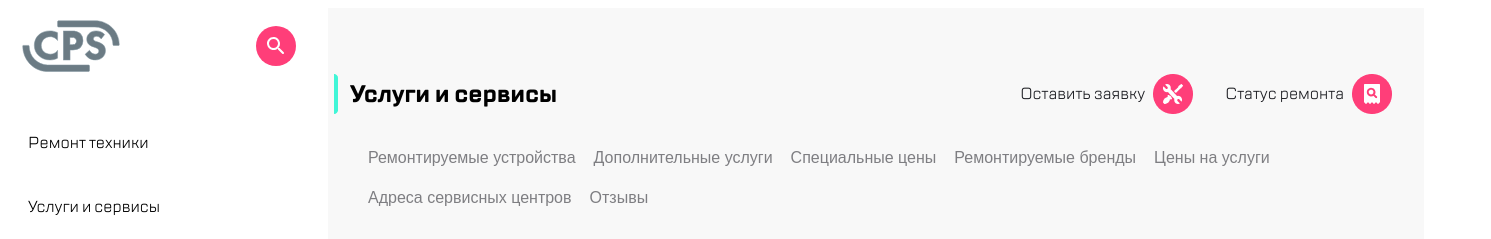
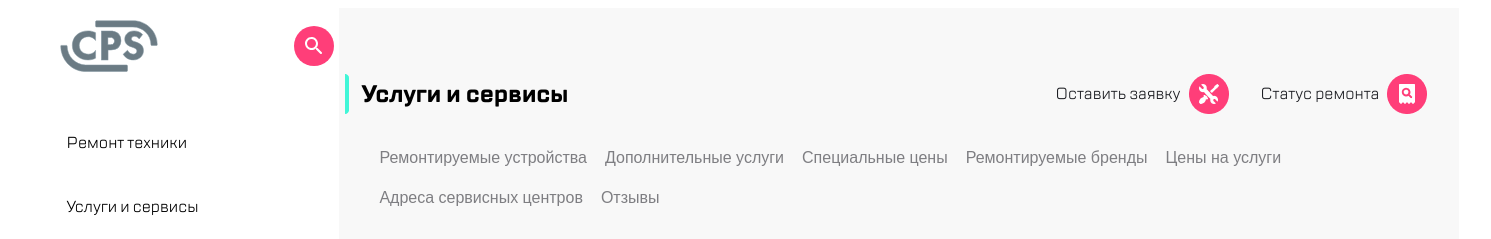
Before and after one commit to penguinmirage/kata-webcore-finalproject, a website built with webpack: page src/index.html in a window 1280 px wide. Shown: the top 239 px of the page, 1491 px wide, since content can reach past the window. Built offline with nearby package versions, Linux system fonts and the light colour scheme.

Commit message:
Final review

```diff
--- a/src/index.html
+++ b/src/index.html
@@ -467,7 +467,7 @@
             ><p class="container1__item-text">Ремонт мониторов</p>
             <img class="container1__item-button" src="images/ic/go.svg" alt="#"
           /></a>
-          <a class="container1__item hidden-item1 hidden-item-desktop">
+          <a class="container1__item hidden-item1 hidden-item-desktop1">
             <p class="container1__item-text">Ремонт ноутбуков</p>
             <img
               class="container1__item-button"
@@ -475,7 +475,7 @@
               alt="#"
             />
           </a>
-          <a class="container1__item hidden-item1 hidden-item-desktop">
+          <a class="container1__item hidden-item1 hidden-item-desktop1">
             <p class="container1__item-text">Ремонт планшетов</p>
             <img
               class="container1__item-button"
--- a/src/style.css
+++ b/src/style.css
@@ -1116,16 +1116,22 @@ a:hover {
   }
 }
 @media screen and (min-width: 1120px) {
+  body {
+    width: 80%;
+    margin-right: 17%;
+    margin-left: auto;
+  }
+
   .blurred {
     filter: blur(2px);
   }
 
   .block0 {
-    width: 320px;
+    width: 301px;
     height: 100vh;
     background-color: #ffffff;
     font-family: "TT Lakes", sans-serif;
-    margin: 0;
+    margin-left: 3%;
     padding: 0;
     display: -webkit-box;
     display: -ms-flexbox;
@@ -1154,8 +1160,8 @@ a:hover {
     display: flex;
   }
   .page__header {
-    width: 1096px;
-    margin-left: 320px;
+    width: 1120px;
+    margin-left: 301px;
   }
   .header__upper-menu {
     display: none;
```
